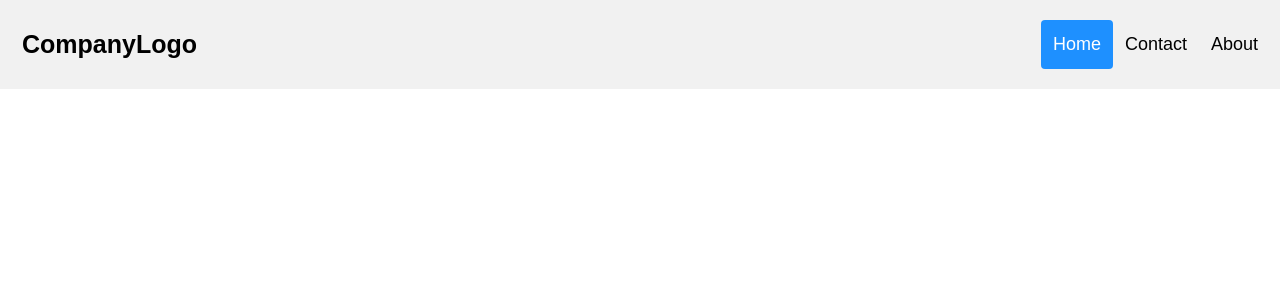
After one commit to Aarush-Gupta15/BuLiv, a Flask app: template app/templates/header.html in a window 1280 px wide. The commit adds this page. Shown: the top 300 px of the page. Run offline with Flask 3, Linux system fonts and the light colour scheme; the template is opened without the code that fills it, so the values that code supplies are empty.

Commit message:
updated code

```diff
--- a/app/app.py
+++ b/app/app.py
@@ -3,7 +3,7 @@
 __author__ = "Aarush Gupta"
 __version__ = "1.0"
 __maintainer__ = "Aarush Gupta"
-__email__ = "rob@spot.colorado.edu"
+__email__ = "E23CSEU0008@bennett.edu.in"
 __status__ = "Under Review"
 
 
@@ -30,11 +30,13 @@ def login():
     password = request.form['Password']
 
     if (userName == 'admin' and password == "1212"):
-        #return "Welcome " + userName
-        return render_template('welcome.html')
+        return showHome()
     else:
-        return "Invalid Uzername/Password"
+        return "Invalid Username/Password"
 
+@app.route('/home', methods=['GET', 'POST'])
+def showHome():
+     return render_template('home.html')
 
 @app.route('/programs', methods=['GET', 'POST'])
 def programs():
@@ -87,9 +89,11 @@ def allocateRoom():
         toDate=request.form['toDate']
 
         print(studentId,roomType,fromDate,toDate)
-        allocatetRoom(studentId,roomType,fromDate,toDate)
 
-    # viewstudents()
+        if(allocatetRoom(studentId,roomType,fromDate,toDate)):
+            return viewstudents()
+        else:
+             return "<h3>No room available in this category.</h3>"
 
 
 
--- /dev/null
+++ b/app/templates/header.html
@@ -0,0 +1,73 @@
+<!DOCTYPE html>
+<html>
+<head>
+<meta name="viewport" content="width=device-width, initial-scale=1">
+<style>
+* {box-sizing: border-box;}
+
+body {
+  margin: 0;
+  font-family: Arial, Helvetica, sans-serif;
+}
+
+.header {
+  overflow: hidden;
+  background-color: #f1f1f1;
+  padding: 20px 10px;
+}
+
+.header a {
+  float: left;
+  color: black;
+  text-align: center;
+  padding: 12px;
+  text-decoration: none;
+  font-size: 18px;
+  line-height: 25px;
+  border-radius: 4px;
+}
+
+.header a.logo {
+  font-size: 25px;
+  font-weight: bold;
+}
+
+.header a:hover {
+  background-color: #ddd;
+  color: black;
+}
+
+.header a.active {
+  background-color: dodgerblue;
+  color: white;
+}
+
+.header-right {
+  float: right;
+}
+
+@media screen and (max-width: 500px) {
+  .header a {
+    float: none;
+    display: block;
+    text-align: left;
+  }
+
+  .header-right {
+    float: none;
+  }
+}
+</style>
+</head>
+
+
+<div class="header">
+  <a href="#default" class="logo">CompanyLogo</a>
+  <div class="header-right">
+    <a class="active" href="#home">Home</a>
+    <a href="#contact">Contact</a>
+    <a href="#about">About</a>
+  </div>
+</div>
+
+</html>
--- a/app/templates/registration_result.html
+++ b/app/templates/registration_result.html
@@ -33,6 +33,10 @@
             text-align: center;
             margin-bottom: 20px;
         }
+        .form-group-home {
+            text-align: right;
+            margin-bottom: 20px;
+        }
 
         input[type="submit"] {
             height: 80px;
@@ -61,7 +65,7 @@
             <form action="/showregisterscreen" method="post" class="form-group">
                 <input type="submit" name="registration" value="Register Next">
             </form>
-            <form action="/login" method="post" class="form-group">
+            <form action="/home" method="post" class="form-group">
                 <input type="submit" name="home" value="Home">
             </form>
 
--- a/app/templates/showstudents.html
+++ b/app/templates/showstudents.html
@@ -51,7 +51,7 @@
     <h3>List of Students</h3>
     <input type="text" id="myInput" onkeyup="myFunction()" placeholder="Search for names..">
 
-    <form action="/allocateRoom" method="post">
+
     <table id="myTable">
     <tr class="header">
         <th style="width:20%;">Sr No</th>
@@ -87,7 +87,7 @@
     {% endfor %}
 
     </table>
-    </form>
+
     </div>
     <script>
 function myFunction() {
--- a/sql/create.sql
+++ b/sql/create.sql
@@ -17,13 +17,15 @@ COURSE_ID INT(10),
 UNIQUE (MOBILE)
 );
 
+
 CREATE TABLE ROOMS(
 ID INT PRIMARY KEY auto_increment,
 BLOCK_NAME varchar(20) NOT NULL,
-ROOM_TYPE varchar(10)
+CAPACITY INT,
+NO_STUDENTS INT
 );
 
-ALTER TABLE ROOMS ADD AVAILABILITY varchar(20);
+
 
 
 CREATE TABLE ROOM_ALLOTMENT(
--- a/sql/insert.sql
+++ b/sql/insert.sql
@@ -4,6 +4,5 @@ INSERT INTO program(NAME) VALUES("BCA");
 
 insert into students(MOBILE,FIRST_NAME,SECOND_NAME,COURSE_ID) VALUES ("8826670530","AARUSH","GUPTA",1)
 
-insert into rooms(BLOCK_NAME,ROOM_TYPE) VALUES ("C10","DOUBLE","FREE")
-
-insert into rooms(BLOCK_NAME,ROOM_TYPE) VALUES ("C10","TRIPLE","FREE")
+insert into rooms(BLOCK_NAME,CAPACITY,NO_STUDENTS) VALUES ("A1",2,0)
+insert into rooms(BLOCK_NAME,CAPACITY,NO_STUDENTS) VALUES ("A2",3,0)
```
Also changed, not shown: app/model/rooms.py (+32 -26 lines), app/templates/home.html (renamed from app/templates/welcome.html, +11 -3 lines), app/templates/registration.html (+7 -1 lines), app/templates/room-allocation.html (+21 -10 lines), sql/reset-data.sql (added, +16 -0 lines), app/static/logo.png (added).
